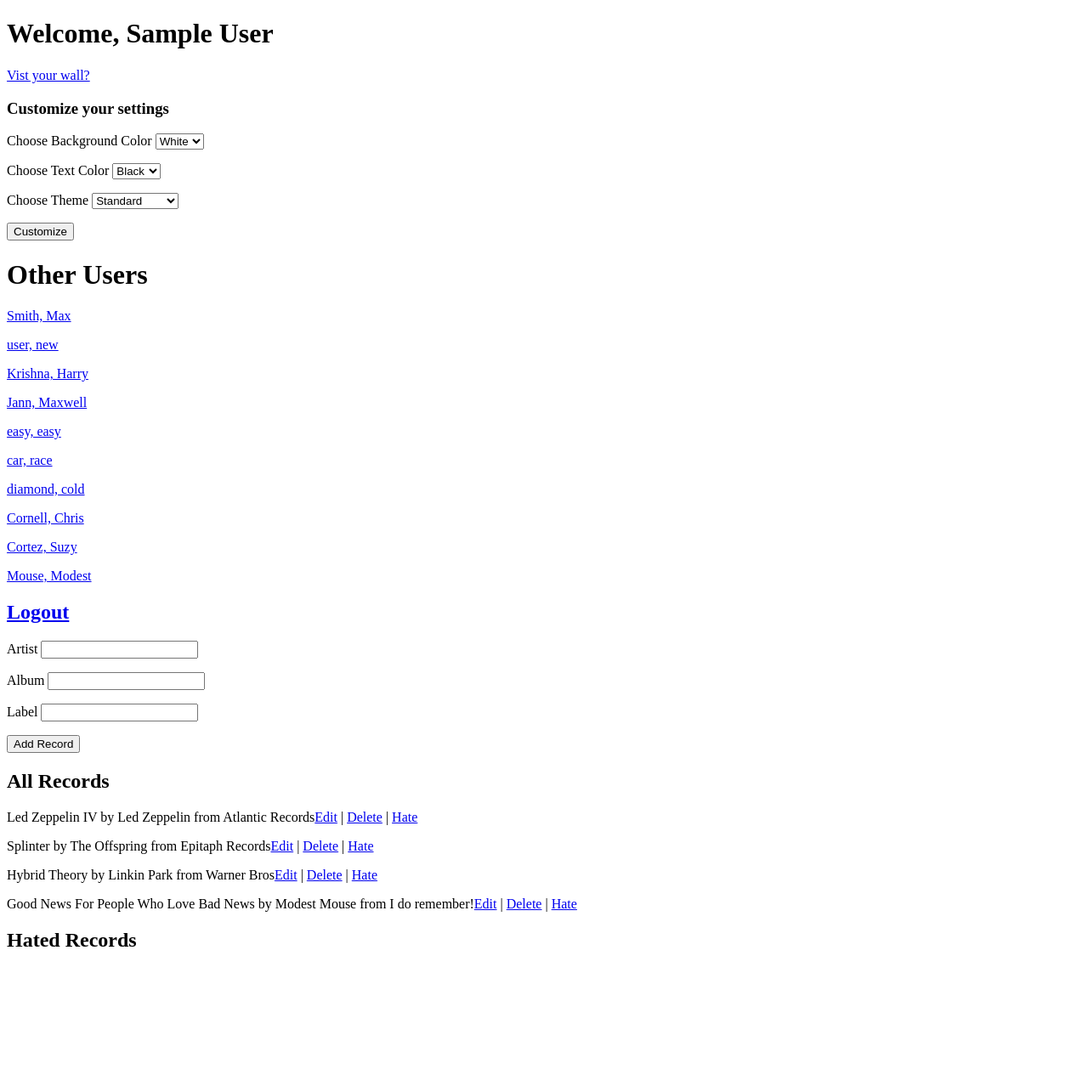
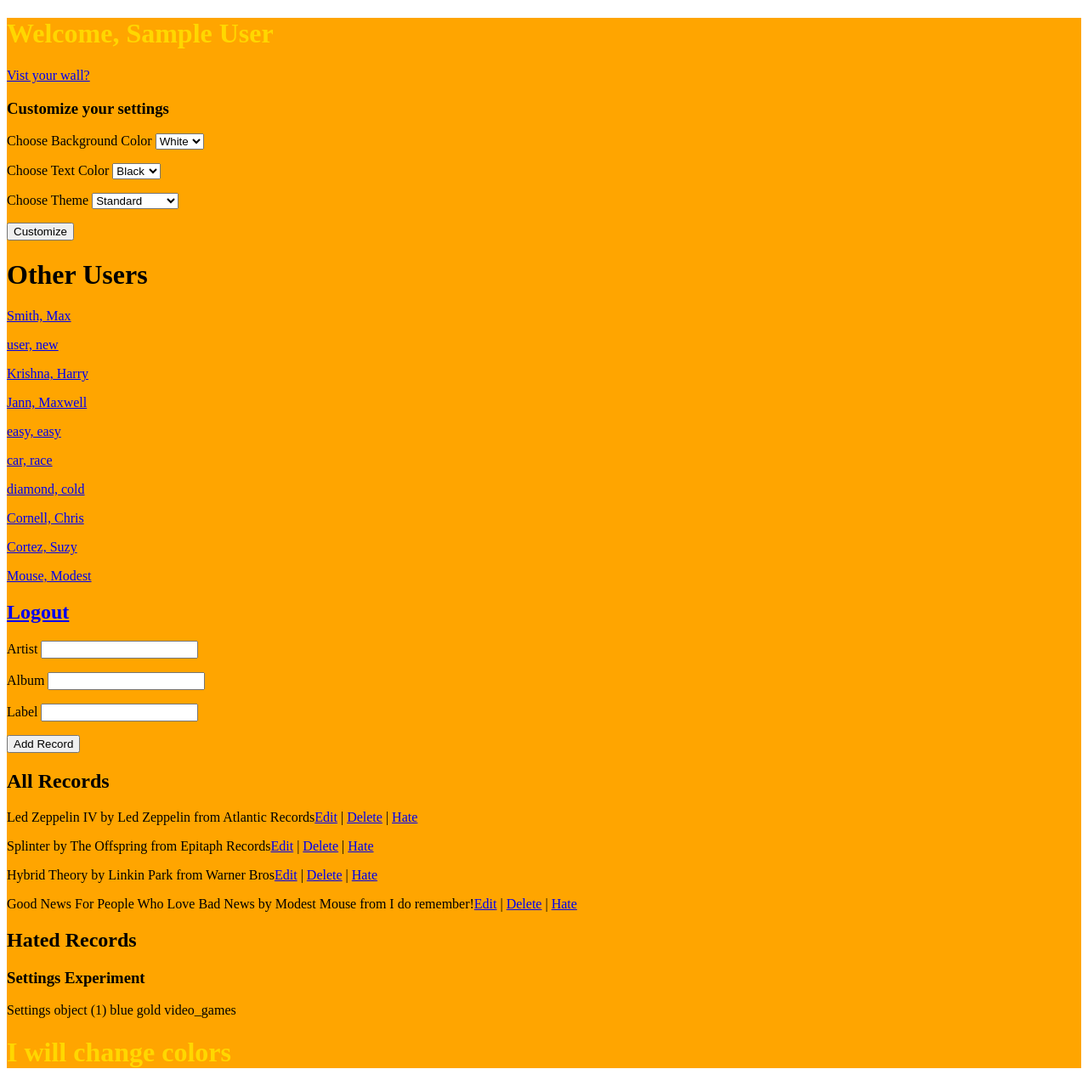
Before and after one commit to codejoy-wins/Fakebook, a Django app: template apps/haterz/templates/haterz/main.html in a window 1280 px wide. Shown: the whole page at 85% size. Before the commit the page ends 1114 px from the top, so only its background shows below. Run offline with Django 3.2, Linux system fonts and the light colour scheme; the template is opened without the code that fills it: values that come from a table or form of the project are taken from there, others are empty; the visitor is signed in with stand-in values (Sample User, id 1); data comes from the database, SQL or seed files in the repository; both versions use the stored data as it was after the commit; parts of the project's set-up code (start-up, migrations or seed data) failed here and were passed over.

Commit message:
semi-functional custom layouts

```diff
--- a/apps/haterz/models.py
+++ b/apps/haterz/models.py
@@ -21,6 +21,14 @@ class Record(models.Model):
     created_at = models.DateTimeField(auto_now_add = True)
     updated_at = models.DateTimeField(auto_now = True)
 
+class Settings(models.Model):
+    background_color = models.CharField(max_length=255)
+    text_color = models.CharField(max_length=255)
+    theme = models.CharField(max_length=255)
+    user = models.ForeignKey(User, related_name= "personal_settings")
+    created_at = models.DateTimeField(auto_now_add = True)
+    updated_at = models.DateTimeField(auto_now = True)
+
 class Post(models.Model):
     content = models.TextField()
     author = models.ForeignKey(User, related_name="posts")
--- /dev/null
+++ b/apps/haterz/static/haterz/css/main.css
@@ -0,0 +1,30 @@
+.gold{
+    color:gold
+}
+.blue{
+    color:blue;
+}
+.green{
+    color:green
+}
+.black{
+    color:black;
+}
+.white{
+    color:white;
+}
+.red{
+    color:red;
+}
+#girls{
+    background-color:pink
+}
+#video_games{
+    background-color:orange;
+}
+#sports{
+    background-color:blueviolet;
+}
+#space{
+    background-color:turquoise;
+}
--- a/apps/haterz/templates/haterz/main.html
+++ b/apps/haterz/templates/haterz/main.html
@@ -5,22 +5,25 @@
     <meta name="viewport" content="width=device-width, initial-scale=1.0">
     <meta http-equiv="X-UA-Compatible" content="ie=edge">
     <title>Main</title>
+    {% load static %}
+    <link rel="stylesheet" href="{% static 'haterz/css/main.css' %}">
 </head>
 <body>
-    <h1>Welcome, {{user.first_name}} {{user.last_name}}</h1>
+    <div id = "{{settings.theme}}">
+        <h1 class="{{settings.text_color}}">Welcome, {{user.first_name}} {{user.last_name}}</h1>
         <a href="/wall/{{user.id}}">Vist your wall?</a>
         <h3>Customize your settings</h3>
         <form action="/custom" method="POST">
             {% csrf_token %}
-        <p> <label for="b_color">Choose Background Color</label> <select id="b_color">
+            <p> <label for="background_color">Choose Background Color</label> <select id="background_color" name="background_color">
                     <option value="white">White</option>
                     <option value="red">red</option>
                     <option value="green">green</option>
                     <option value="black">black</option>
                     <option value="blue">blue</option>
                     </select></p>
-        <p> <label for="b_color">Choose Text Color</label>
-            <select id="b_color">
+            <p> <label for="text_color">Choose Text Color</label>
+                <select id="text_color" name="text_color">
                 <option value="black">Black</option>
                 <option value="red">red</option>
                 <option value="green">green</option>
@@ -29,8 +32,8 @@
                 <option value="blue">blue</option>
                 </select>
             </p>
-        <p> <label for="b_color">Choose Theme</label>
-            <select id="b_color">
+            <p> <label for="theme">Choose Theme</label>
+                <select id="theme" name="theme">
                 <option value="standard">Standard</option>
                 <option value="sports">sports</option>
                 <option value="video_games">video_games</option>
@@ -71,6 +74,14 @@
                 {% endfor %}
         {% endfor %}
 
+        <h3>Settings Experiment</h3>
+        {{settings}}
+        {{settings.background_color}}
+        {{settings.text_color}}
+        {{settings.theme}}
+        <h1 class = "{{settings.text_color}}">I will change colors</h1>
+    </div>
+
 
 </body>
 </html>
```
Also changed, not shown: apps/haterz/templates/haterz/odell.html (+12 -0 lines), apps/haterz/templates/haterz/wall.html (+9 -0 lines), apps/haterz/views.py (+32 -2 lines), apps/haterz/migrations/0004_settings.py (added), db.sqlite3, 3 other files. Lines whose indentation alone changed are shown as unchanged.
